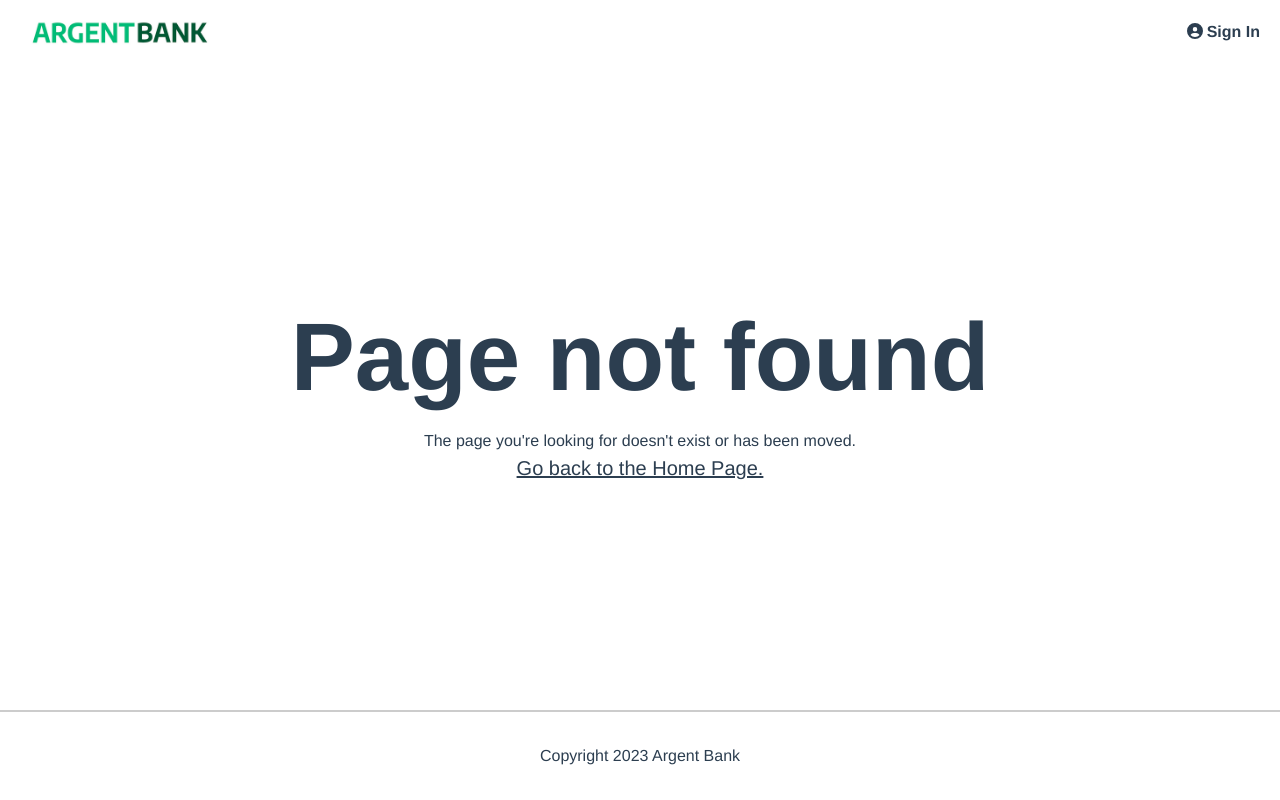
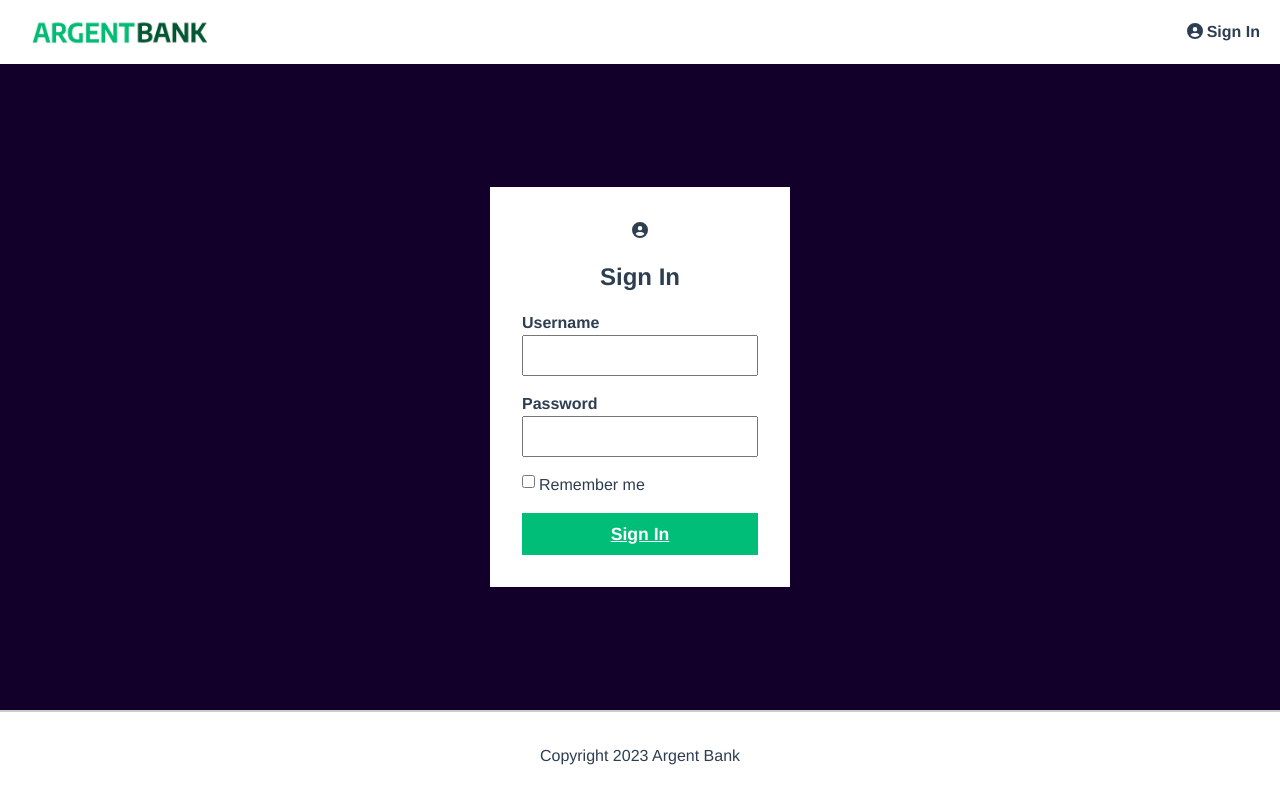
Before and after one commit to fischer-c187/P13, a React (Vite) app: page /login in a window 1280 px wide. Before the commit this address had no page. Built offline with nearby package versions, Linux system fonts and the light colour scheme.

Commit message:
Refactor: Change /user to /profile and /sign-in to /login for clarity (#7)

```diff
--- a/src/App.jsx
+++ b/src/App.jsx
@@ -19,10 +19,10 @@ function App() {
     createRoutesFromElements(
       <Route path='/' element={<AppLayout />} errorElement={<ErrorPage />}>
         <Route index element={<Home />} />
-        <Route path='sign-in' element={<SignIn />} />
+        <Route path='login' element={<SignIn />} />
 
         <Route element={<ProtectedRoute />}>
-          <Route path='user' element={<User />} />
+          <Route path='profile' element={<User />} />
         </Route>
 
         <Route path='*' element={<PageNotFound />} />
--- a/src/components/loginForm/loginForm.jsx
+++ b/src/components/loginForm/loginForm.jsx
@@ -50,7 +50,7 @@ function LoginForm() {
 
   useEffect(() => {
     if (isAuth) {
-      navigate('/user');
+      navigate('/profile');
     }
   }, [isAuth, navigate]);
 
--- a/src/constants/navigation.js
+++ b/src/constants/navigation.js
@@ -3,7 +3,7 @@ import { logout } from '../store/slice/authSlice';
 export const navigationUserNotConnected = {
   signIn: {
     textKey: 'signIn',
-    link: '/sign-in',
+    link: '/login',
     icon: 'fa-solid fa-circle-user',
   },
 };
@@ -11,7 +11,7 @@ export const navigationUserNotConnected = {
 export const navigationUserConnected = (name, dispatch, navigate) => ({
   user: {
     text: name,
-    link: '/user',
+    link: '/profile',
     icon: 'fa-solid fa-circle-user',
   },
   signOut: {
```
